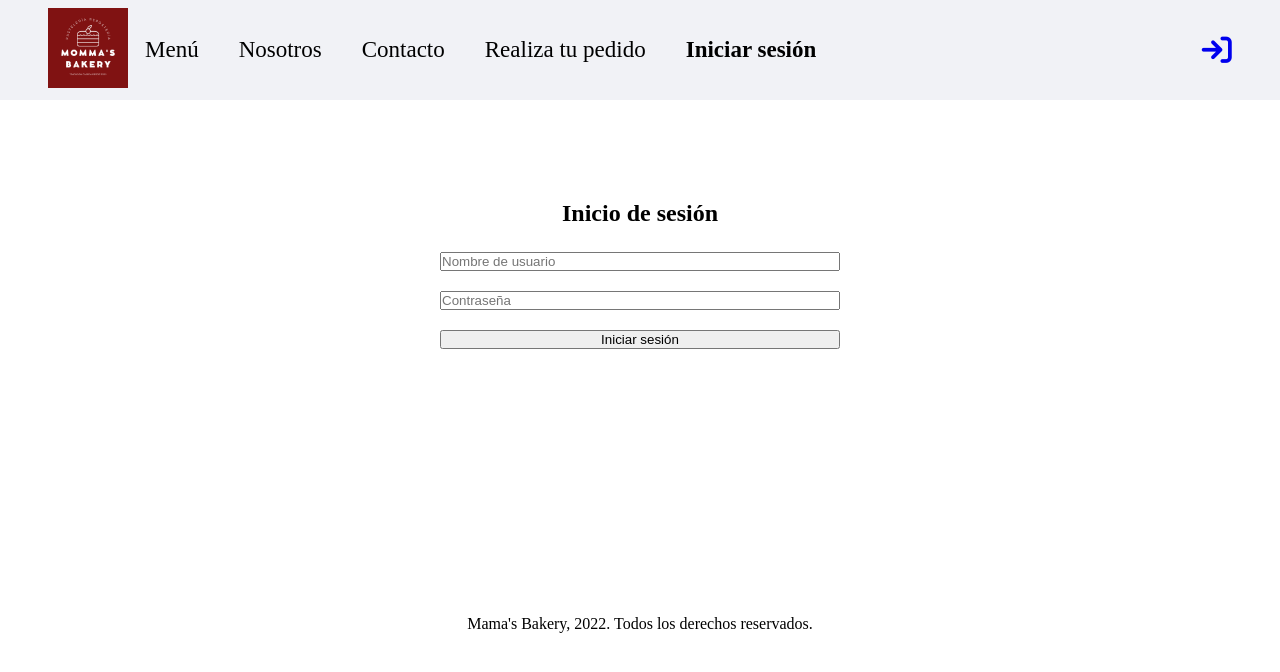
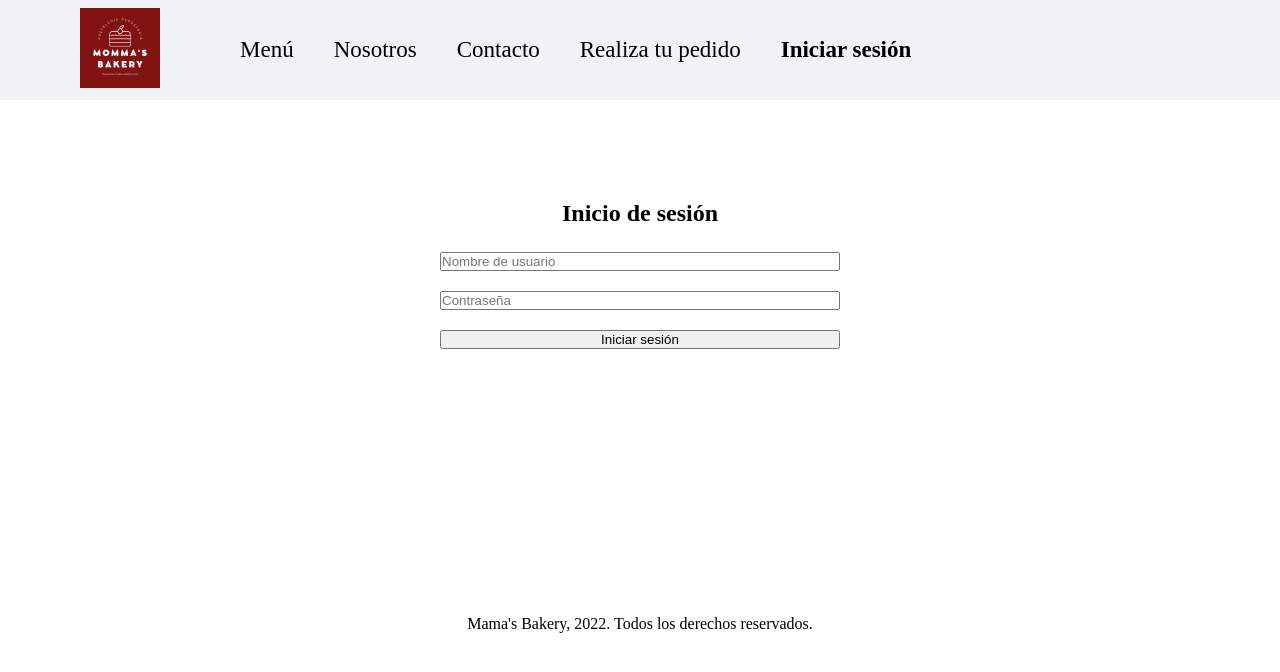
Before and after one commit to MikoVelascoRamirez/HTMLProgramacionFrontend, a plain HTML site: page views/login.html in a window 1280 px wide. Drawn offline with Linux system fonts and the light colour scheme.

Commit message:
fix: icon navbar - login form

```diff
--- a/css/styles.css
+++ b/css/styles.css
@@ -33,6 +33,7 @@
 
 .encabezado > nav > .menu{
     display: flex;
+    width: fit-content;
 }
 
 .selected{ font-weight: 600;}
--- a/views/login.html
+++ b/views/login.html
@@ -22,7 +22,6 @@
                     <li class="selected">Iniciar sesión</li>
                 </ul>
             </nav>
-            <a href="./views/login.html"><i class="fa-solid fa-arrow-right-to-bracket"></i></a>
         </header>
     </section>
 
```
